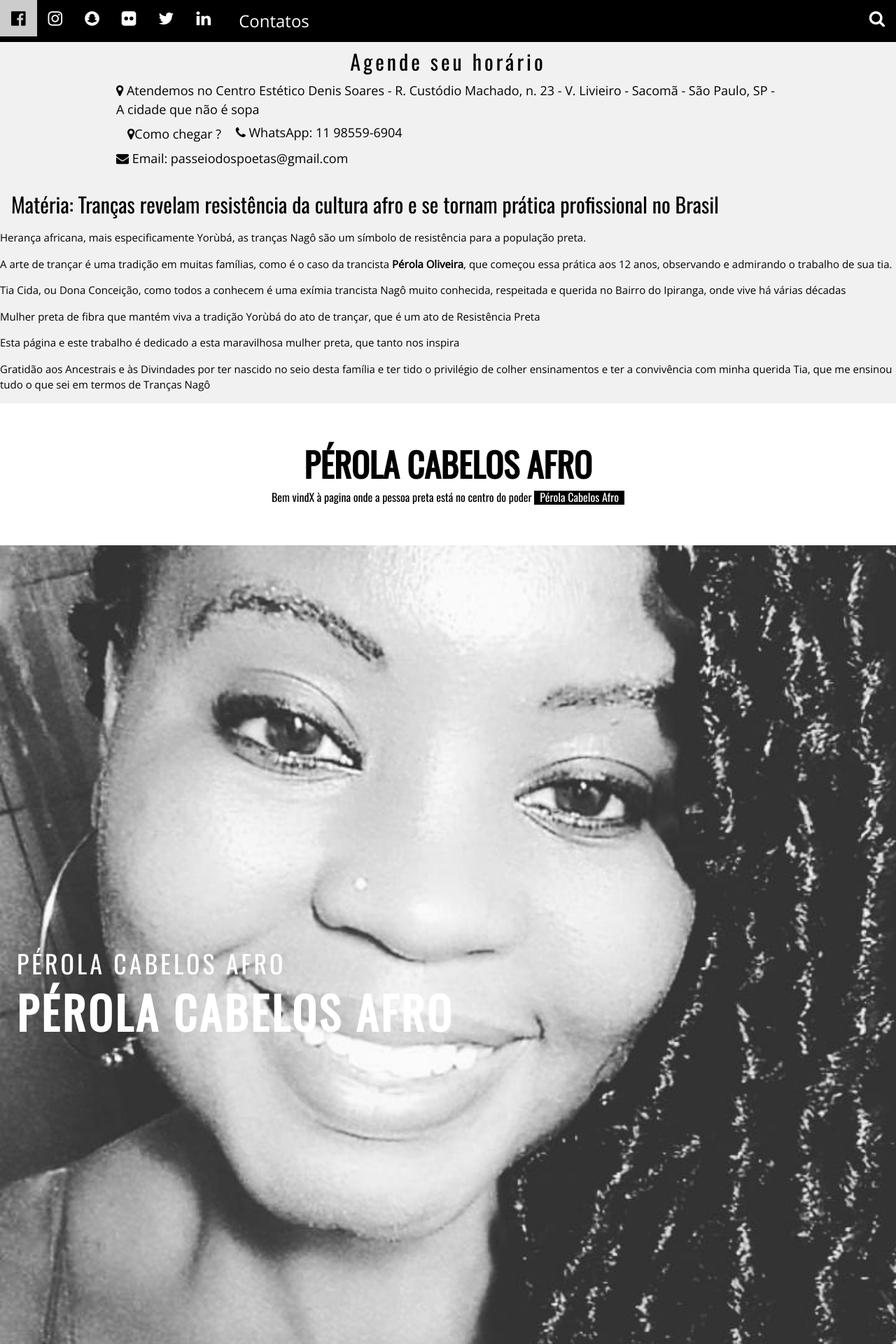
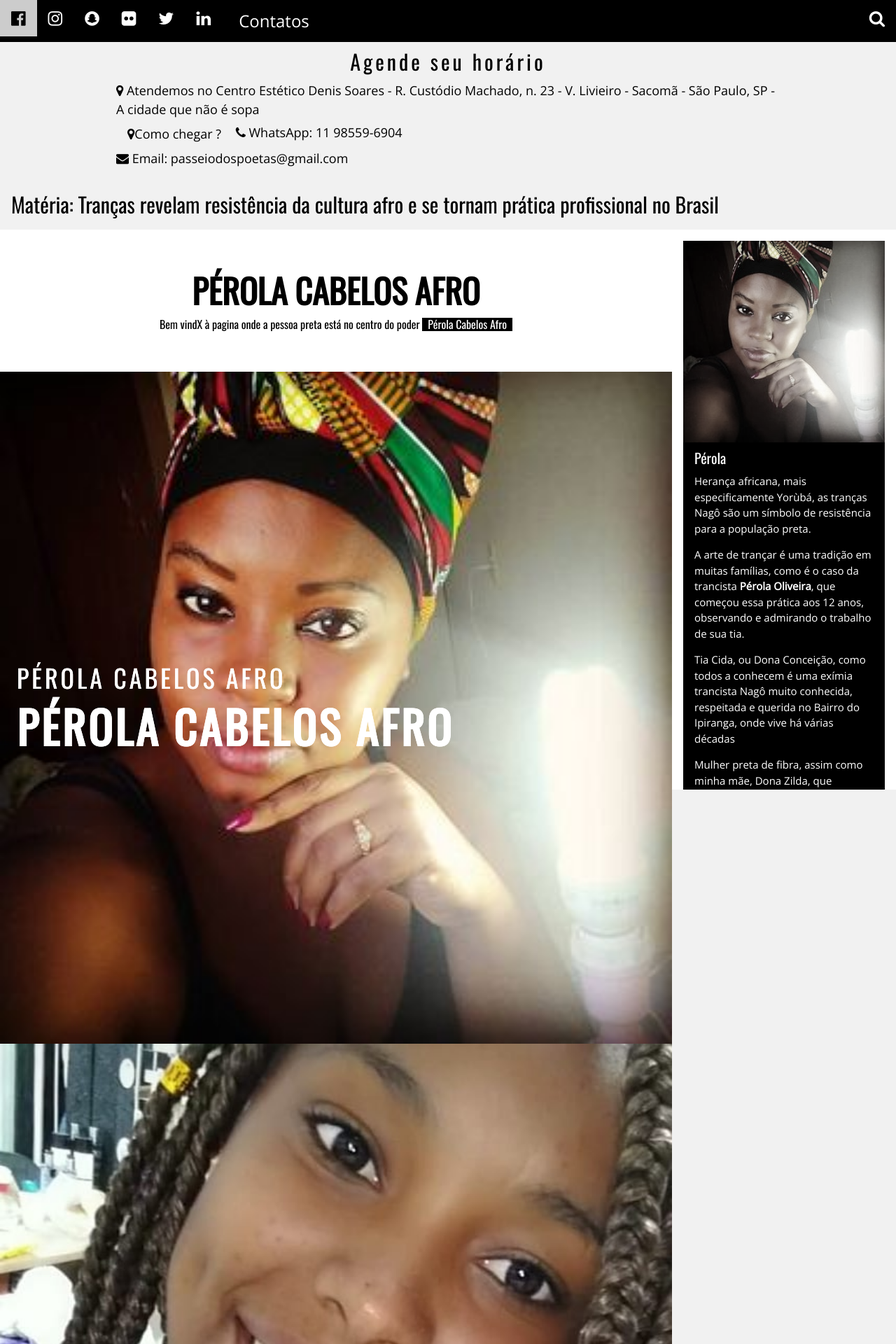
Before and after one commit to edabruzzo/Perola_Cabelos_Afro, a Flask app: page / in a window 1280 px wide. Shown: the top 1920 px of the page at 70% size. Run offline with Flask 3, Linux system fonts and the light colour scheme; some libraries are stand-ins or nearby versions.

Commit message:
Adiciona sidebar About

```diff
--- a/templates/template.html
+++ b/templates/template.html
@@ -90,13 +90,19 @@
       </div>
     </div>-->
   </div>
+
+
+
+
+
   </div>
 
 
 {% endblock %}
 
 
-<div>
+
+<div style="margin-right:25%">
 
     <a href="https://revistatbt.wordpress.com/2020/06/10/trancas-resistencia-cultura-afro/"
              target="_blank" rel="noopener noreferrer"
@@ -104,16 +110,32 @@
     <h2 class="w3-text-black">Matéria: Tranças revelam resistência da cultura afro e se tornam prática profissional no&nbsp;Brasil</h2>
 </a>
 
-
+  <!-- About/Information menu -->
+    <div class="w3-sidebar w3-bar-block"  style="width:25%;right:0">
+      <!-- About Card -->
+      <div class="w3-white w3-margin">
+        <img src="static/fotos/perfil_perola_.jpg" alt="Pérola" style="width:100%" class="w3-grayscale">
+        <div class="w3-container w3-black">
+          <h4>Pérola</h4>
             <p>Herança africana, mais especificamente Yorùbá, as tranças Nagô são um símbolo de resistência para a população preta. </p>
             <p>A arte de trançar é uma tradição em muitas famílias, como é o caso da trancista <a rel="noreferrer noopener" href="https://www.instagram.com/perolacabelosafro/" target="_blank"><strong>Pérola Oliveira</strong></a>,
                 que começou essa prática aos 12 anos, observando e admirando o trabalho de sua tia.</p>
             <p>Tia Cida, ou Dona Conceição, como todos a conhecem é uma exímia trancista Nagô muito conhecida, respeitada e querida no Bairro do Ipiranga, onde vive há várias décadas</p>
-<p>Mulher preta de fibra que mantém viva a tradição Yorùbá do ato de trançar, que é um ato de Resistência Preta</p>
+            <p>Mulher preta de fibra, assim como minha mãe, Dona Zilda, que mantém viva a tradição Yorùbá do ato de trançar, que é um ato de Resistência Preta</p>
             <p>Esta página e este trabalho é dedicado a esta maravilhosa mulher preta, que tanto nos inspira</p>
             <p>Gratidão aos Ancestrais e às Divindades por ter nascido no seio desta família e ter tido o privilégio de colher ensinamentos e ter a convivência com minha querida Tia, que me ensinou tudo o que sei em termos de Tranças Nagô</p>
 
         </div>
+      </div>
+
+
+    <!-- END About/Intro Menu -->
+    </div>
+
+
+
+
+
 
 <!-- w3-content defines a container for fixed size centered content,
 and is wrapped around the whole page content, except for the footer in this example -->
@@ -187,7 +209,7 @@
         crossorigin="anonymous"></script>
 <script>$('.carousel').carousel({ interval: 1500})</script>
 
-
+</div>
 
 </body>
 </html>
```
Also changed, not shown: static/fotos/perfil_perola_.jpg (added). Lines whose indentation alone changed are shown as unchanged.
